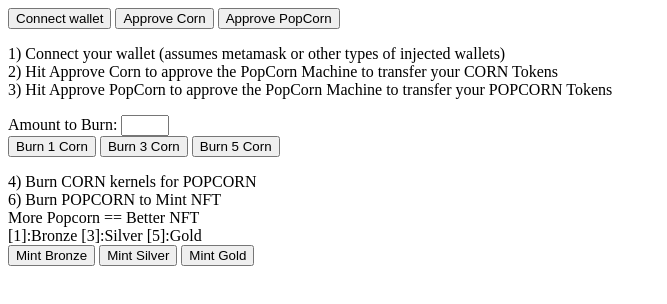
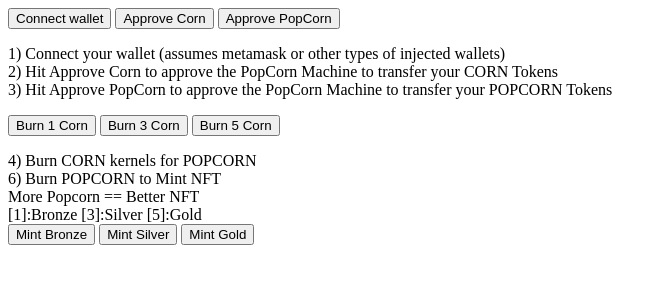
Before and after one commit to misctyler/CornHub, a plain HTML site: page index.html in a window 1280 px wide. Shown: the whole page, without its empty margins (0-667 px from the left). Drawn offline with Linux system fonts and the light colour scheme.

Commit message:
Update index.html

```diff
--- a/index.html
+++ b/index.html
@@ -1,6 +1,5 @@
 <!DOCTYPE html>
 <html>
-
 <head>
   <meta charset="utf-8">
   <title>cornhub</title>
@@ -10,20 +9,14 @@
 </head>
 
 <body>
-
   <button onclick="connect()">Connect wallet</button>
   <button onclick="approve()">Approve Corn</button>
   <button onclick="approve2()">Approve PopCorn</button>
-
 <p>
 1) Connect your wallet (assumes metamask or other types of injected wallets) <br>
 2) Hit Approve Corn to approve the PopCorn Machine to transfer your CORN Tokens <br>
 3) Hit Approve PopCorn to approve the PopCorn Machine to transfer your POPCORN Tokens <br>
 </p>
-
-<label for="quantity">Amount to Burn:</label>
-<input type="number" id="quantity" name="quantity" min="1" max="5"><br>
-
   <button onclick="burncorn(1)">Burn 1 Corn</button>
   <button onclick="burncorn(3)">Burn 3 Corn</button>
   <button onclick="burncorn(5)">Burn 5 Corn</button><br>
@@ -36,11 +29,8 @@ More Popcorn == Better NFT <br>
  <button onclick="mintnft(3)">Mint Silver </button>
  <button onclick="mintnft(5)">Mint Gold </button><br>
 </p>
-
-
   <script src="https://cdn.ethers.io/lib/ethers-5.2.umd.min.js"
         type="application/javascript"></script>
   <script src="./script.js"></script>
 </body>
-
 </html>
```
